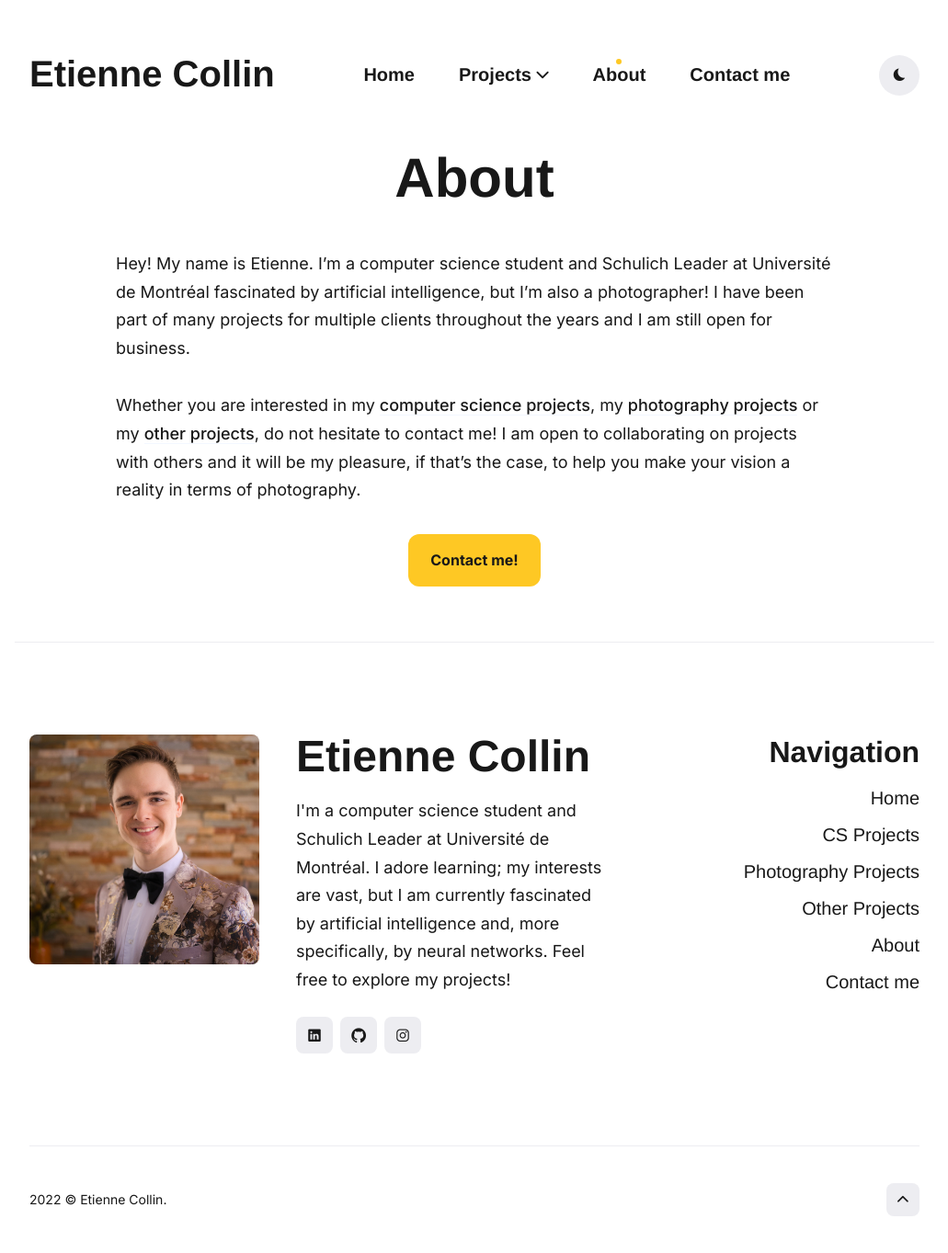
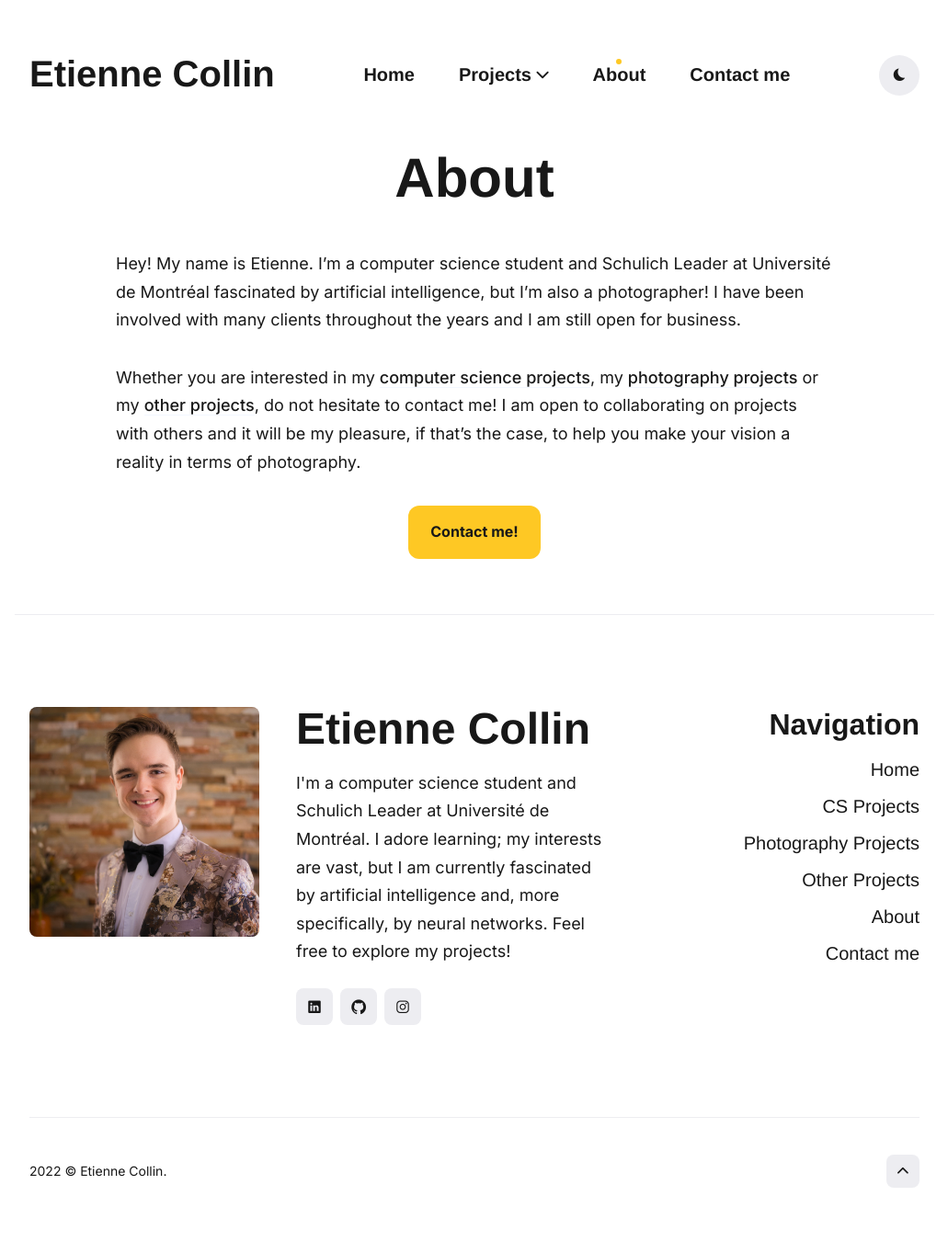
Before and after one commit to etiennecollin/etiennecollin.github.io, a Jekyll site: the page built from _pages/about.md, in a window 1280 px wide. Shown: the whole page at 92% size, without its empty margins (124-1155 px from the left). Built offline with Jekyll 4.4.1, drawn with Linux system fonts in a browser that asks for light colours; nearby versions of some CDN libraries; some web fonts are replaced; after the commit the page ends 1332 px from its top, so only the background shows below that.

Commit message:
Changed phrasing

```diff
--- a/_pages/about.md
+++ b/_pages/about.md
@@ -6,8 +6,8 @@ image:
 ---
 
 Hey! My name is Etienne. I'm a computer science student and Schulich Leader at Université de Montréal fascinated by
-artificial intelligence, but I'm also a photographer! I have been part of many projects for multiple clients throughout
-the years and I am still open for business.
+artificial intelligence, but I'm also a photographer! I have been involved with many clients throughout the years and I
+am still open for business.
 
 Whether you are interested in my [computer science projects](https://etiennecollin.com/cs), my
 [photography projects](https://etiennecollin.com/photography) or my
```
